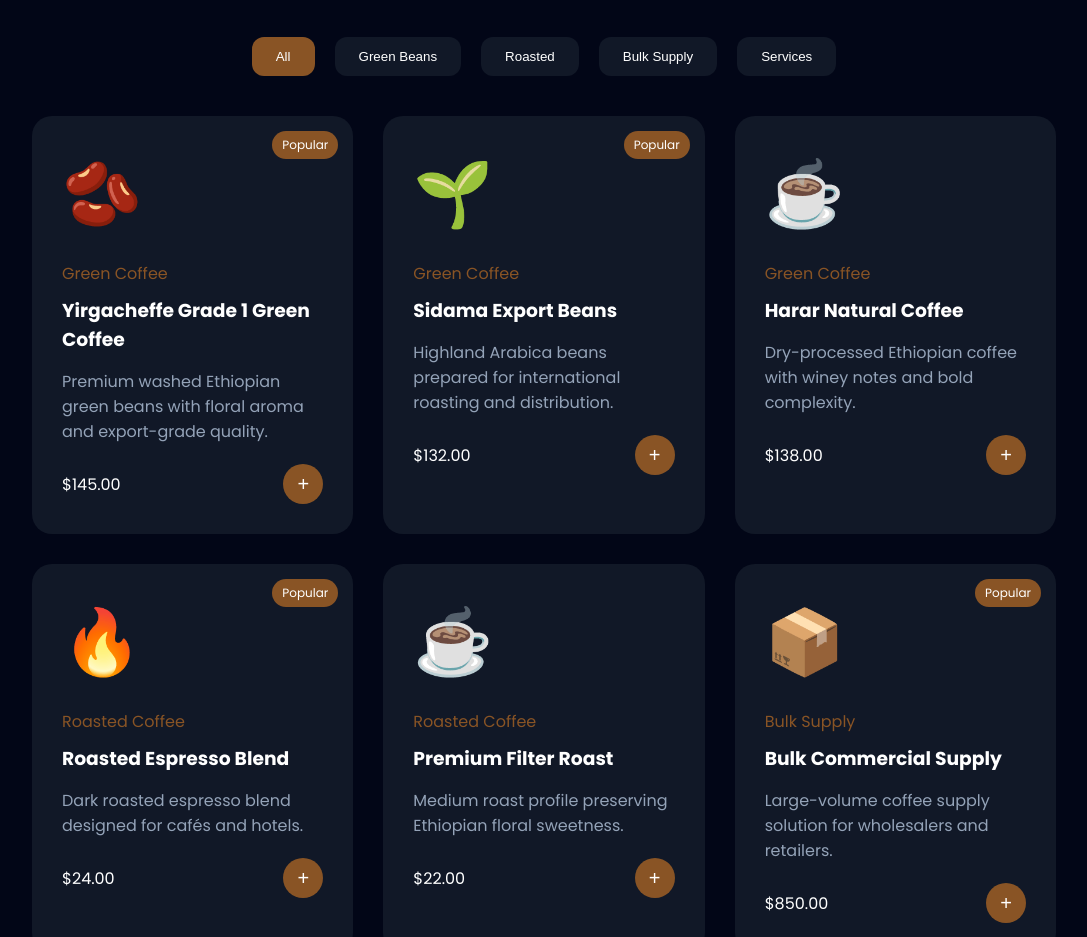
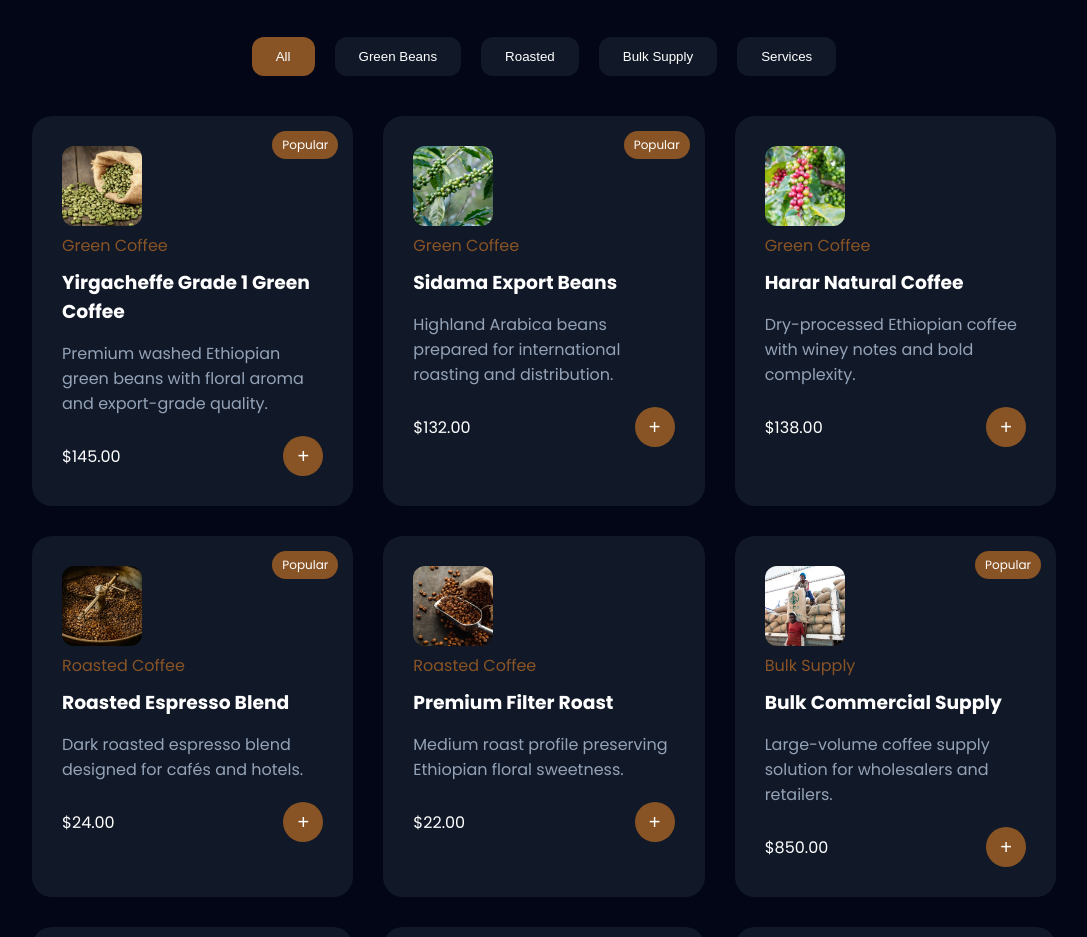
Before and after one commit to fasikasisay/coffee, a plain HTML site: page index.html in a window 1280 px wide. Shown: the part 983-1920 px from the top of the page, without its empty margins (96-1183 px from the left). Drawn offline with Linux system fonts and the light colour scheme.

Commit message:
new file

```diff
--- a/app.js
+++ b/app.js
@@ -10,7 +10,7 @@ const MENU_ITEMS = [
     category: 'green',
     price: 145.00,
     desc: 'Premium washed Ethiopian green beans with floral aroma and export-grade quality.',
-    emoji: '🫘',
+    image:'images/greencoffeebeans.webp',
     popular: true,
   },
 
@@ -20,7 +20,7 @@ const MENU_ITEMS = [
     category: 'green',
     price: 132.00,
     desc: 'Highland Arabica beans prepared for international roasting and distribution.',
-    emoji: '🌱',
+    image:'images/green-coffee-beans-01.jpg',
     popular: true,
   },
 
@@ -30,7 +30,7 @@ const MENU_ITEMS = [
     category: 'green',
     price: 138.00,
     desc: 'Dry-processed Ethiopian coffee with winey notes and bold complexity.',
-    emoji: '☕',
+    image:'images/Raw-Green-Unprocessed-Coffee-Beans-Whole-5.jpg',
     popular: false,
   },
 
@@ -40,7 +40,7 @@ const MENU_ITEMS = [
     category: 'roasted',
     price: 24.00,
     desc: 'Dark roasted espresso blend designed for cafés and hotels.',
-    emoji: '🔥',
+    image:'images/rosted.jpg',
     popular: true,
   },
 
@@ -50,7 +50,7 @@ const MENU_ITEMS = [
     category: 'roasted',
     price: 22.00,
     desc: 'Medium roast profile preserving Ethiopian floral sweetness.',
-    emoji: '☕',
+    image:'images/rosted2.webp',
     popular: false,
   },
 
@@ -60,7 +60,7 @@ const MENU_ITEMS = [
     category: 'bulk',
     price: 850.00,
     desc: 'Large-volume coffee supply solution for wholesalers and retailers.',
-    emoji: '📦',
+    image:'images/large package.webp',
     popular: true,
   },
 
@@ -70,7 +70,7 @@ const MENU_ITEMS = [
     category: 'service',
     price: 120.00,
     desc: 'Professional export packaging with international shipping standards.',
-    emoji: '🚚',
+   image:'images/packeage.jpg',
     popular: false,
   },
 
@@ -80,7 +80,7 @@ const MENU_ITEMS = [
     category: 'service',
     price: 95.00,
     desc: 'Advanced defect sorting and grading services.',
-    emoji: '⚙️',
+    image:'images/coffee-beans-after-cleaning.jpg',
     popular: false,
   },
 
@@ -90,7 +90,7 @@ const MENU_ITEMS = [
     category: 'green',
     price: 140.00,
     desc: 'Fully washed Arabica coffee processed for premium export markets.',
-    emoji: '💧',
+    image:'images/cleaning coffe.jpg',
     popular: true,
   },
 
@@ -100,7 +100,7 @@ const MENU_ITEMS = [
     category: 'green',
     price: 136.00,
     desc: 'Sun-dried natural coffee beans delivering fruity sweetness.',
-    emoji: '☀️',
+    image:'images/high-angle-view-beans.jpg',
     popular: false,
   },
 
@@ -110,7 +110,7 @@ const MENU_ITEMS = [
     category: 'service',
     price: 180.00,
     desc: 'Custom roasting and branding solutions for cafés and coffee brands.',
-    emoji: '🏷️',
+    image:'images/how-to-roast-coffee.jpg',
     popular: false,
   },
 
@@ -120,7 +120,7 @@ const MENU_ITEMS = [
     category: 'service',
     price: 250.00,
     desc: 'End-to-end export logistics and shipment handling.',
-    emoji: '🌍',
+    image:'images/Exports-1mer3rn.jpg',
     popular: true,
   },
 ];
@@ -210,9 +210,9 @@ function createMenuItemHTML(item){
 
       ${item.popular ? '<span class="menu-item__badge">Popular</span>' : ''}
 
-      <div class="menu-item__emoji">
-        ${item.emoji}
-      </div>
+      <div class="menu-image">
+   <img src="${item.image}" alt="${item.name}">
+</div>
 
       <p class="menu-item__category">
         ${formatCategory(item.category)}
--- a/style.css
+++ b/style.css
@@ -547,3 +547,9 @@ body{
   width:100%;
   margin-top:20px;
 }
+.menu-image img{
+    width:80px;
+    height:80px;
+    object-fit:cover;
+    border-radius:12px;
+}
```
Also changed, not shown: images/Exports-1mer3rn.jpg (added), images/Raw-Green-Unprocessed-Coffee-Beans-Whole-5.jpg (added), images/cleaning coffe.jpg (added), images/coffee-beans-after-cleaning.jpg (added), images/green-coffee-beans-01.jpg (added), images/greencoffeebeans.webp (added), images/high-angle-view-beans.jpg (added), images/how-to-roast-coffee.jpg (added), images/large package.webp (added), images/packeage.jpg (added), images/rosted.jpg (added), images/rosted2.webp (added).
